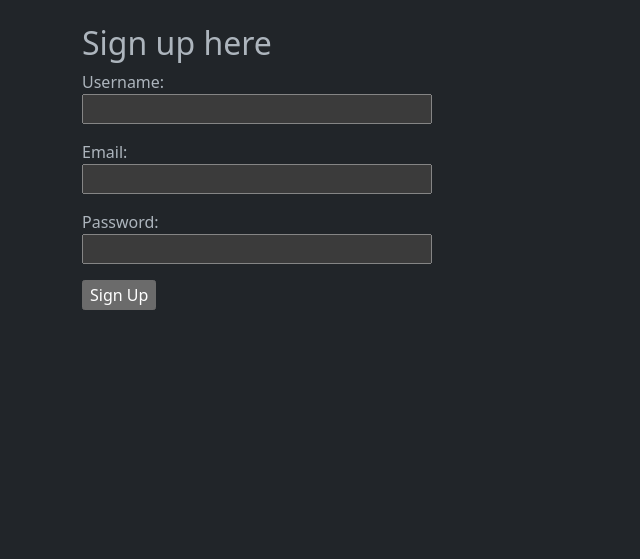
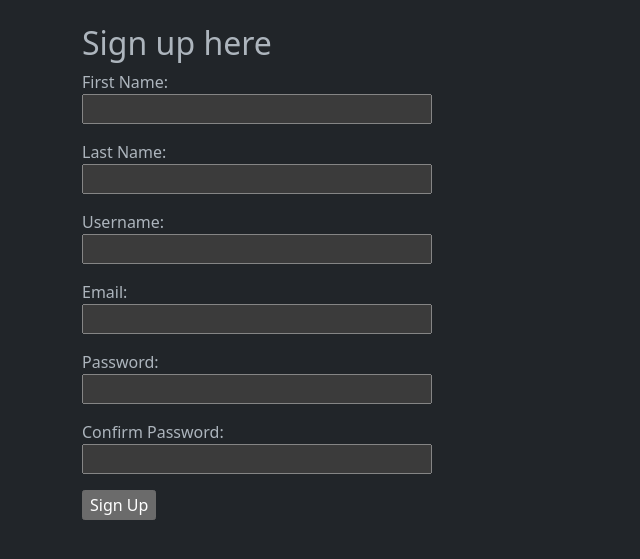
Before and after one commit to simachami/Week6-Day1-Flask, a Flask app: page /signup in a window 1280 px wide. Shown: the part 56-615 px from the top of the page, without its empty margins (0-640 px from the left). Run offline with Flask 3, Linux system fonts and the light colour scheme.

Commit message:
second hw

```diff
--- a/Config.py
+++ b/Config.py
@@ -2,3 +2,4 @@ import os
 
 class Config:
     SECRET_KEY = os.environ.get('SECRET_KEY')
+    SQLALCHEMY_DATABASE_URI = os.environ.get('DATABASE_URL')
--- a/app/__init__.py
+++ b/app/__init__.py
@@ -1,10 +1,14 @@
 from flask import Flask
+from flask_sqlalchemy import SQLAlchemy
+from flask_migrate import Migrate
 from Config import Config
 
 
 app = Flask(__name__)
 app.config.from_object(Config)
+db = SQLAlchemy(app)
+migrate = Migrate(app, db)
 
 
 #Must be at bottom of file prevent circular import
-from app import routes
+from app import routes, models
--- a/app/forms.py
+++ b/app/forms.py
@@ -1,5 +1,5 @@
 from flask_wtf import FlaskForm
-from wtforms import StringField, PasswordField, SubmitField, BooleanField
+from wtforms import StringField, PasswordField, SubmitField
 from wtforms.validators import DataRequired, EqualTo
 
 class LoginForm(FlaskForm):
@@ -8,6 +8,8 @@ class LoginForm(FlaskForm):
     submit = SubmitField('Sign In')
 
 class SignUpForm(FlaskForm):
+    first_name = StringField('First Name: ')
+    last_name = StringField('Last Name: ')
     username = StringField('Username:',validators=[ DataRequired() ])
     email = StringField('Email:', validators=[ DataRequired() ])
     password = PasswordField('Password:', validators=[ DataRequired() ])
--- a/app/routes.py
+++ b/app/routes.py
@@ -1,6 +1,7 @@
-from flask import render_template
+from flask import render_template, flash, redirect
 from app import app
 from app.forms import LoginForm, SignUpForm
+from app.models import User
 
 @app.route('/')
 def home_page():
@@ -9,7 +10,7 @@ def home_page():
             'pasta':['We are making a pasta'],
             'sauce': ['make a pasta sauce']
         },
-        'foods':{ food:[f'as item {num}'] for num, food in enumerate(['pasta','chicken','tomato','veggies'])}
+        'foods':{ food:[f'as item {num}'] for num, food in enumerate(['tomato','basil','garlic','veggie'])}
     }
     print(recipe_posts['foods'])
     return render_template('index.jinja', titles=recipe_posts['titles'], foods=recipe_posts['foods'], title='Pinch of Yum')
@@ -25,12 +26,33 @@ def recipe():
     return render_template('recipe.jinja', recipe=recipe)
 
 
-@app.route('/signin')
+@app.route('/signin', methods=['Get', 'POST'])
 def sign_in():
     signin_form = LoginForm()
+    if signin_form.validate_on_submit():
+        email = signin_form.email.data
+        user = User.query.filter_by(email=email).first()
+        if user and user.check_password(signin_form.password.data):
+            flash(f'{signin_form.email.data} successfully logged in!' ,category='success')
+            return redirect('/')
+        else:
+            flash(f'Invalid User Info, Please try again!', category='alert')
     return render_template('signin.jinja', form=signin_form)
 
-@app.route('/signup')
+@app.route('/signup', methods=['Get', 'POST'])
 def sign_up():
     signup_form = SignUpForm()
+    if signup_form.validate_on_submit():
+        first_name = signup_form.first_name.data
+        last_name = signup_form.last_name.data
+        username = signup_form.username.data
+        email = signup_form.email.data
+        try:
+            user = User(first_name=first_name, last_name=last_name, username=username, email=email)
+            user.hash_password(signup_form.password.data)
+            user.commit()
+            flash(f'{first_name if first_name else username} is registered', category='success')
+            return redirect('/')
+        except:
+            flash(f'Username or Email is already taken. Please try again!', category='alert')
     return render_template('signup.jinja', form=signup_form)
--- a/app/templates/navbar.jinja
+++ b/app/templates/navbar.jinja
@@ -15,9 +15,6 @@
           </a>
           <ul class="dropdown-menu">
             <li><a class="dropdown-item" href="/recipes">Pasta</a></li>
-            <li><a class="dropdown-item" href="#">Soups</a></li>
-            <li><a class="dropdown-item" href="#">Salads</a></li>
-            <li><a class="dropdown-item" href="#">Vegetarian</a></li>
             <li><a class="dropdown-item" href="#">Random</a></li>
           </ul>
         <li class="nav-item">
--- a/app/templates/signup.jinja
+++ b/app/templates/signup.jinja
@@ -4,6 +4,14 @@
 <h2>Sign up here</h2>
 <form action="" method="POST" novalidate>
     {{form.hidden_tag()}}
+    <p>
+    {{form.first_name.label}}<br>
+    {{form.first_name(size=32)}}
+    </p>
+    <p>
+      {{form.last_name.label}}<br>
+    {{form.last_name(size=32)}}
+    </p>
     <p>
     {{form.username.label}}<br>
     {{form.username(size=32)}}
@@ -25,6 +33,15 @@
     <span>{{error}}</span>
     {%endfor%}
     </p>
+    <p>
+    {{form.verify_password.label}}<br>
+    {{form.verify_password(size=32)}}
+    {% for error in form.verify_password.errors%}
+    <span>{{error}}</span>
+    {%endfor%}
+    </p>
+
+
     <p>{{form.submit()}}</p>
 
 </form>
```
Also changed, not shown: app/models.py (added, +39 -0 lines), requirements.txt (+8 -0 lines).
